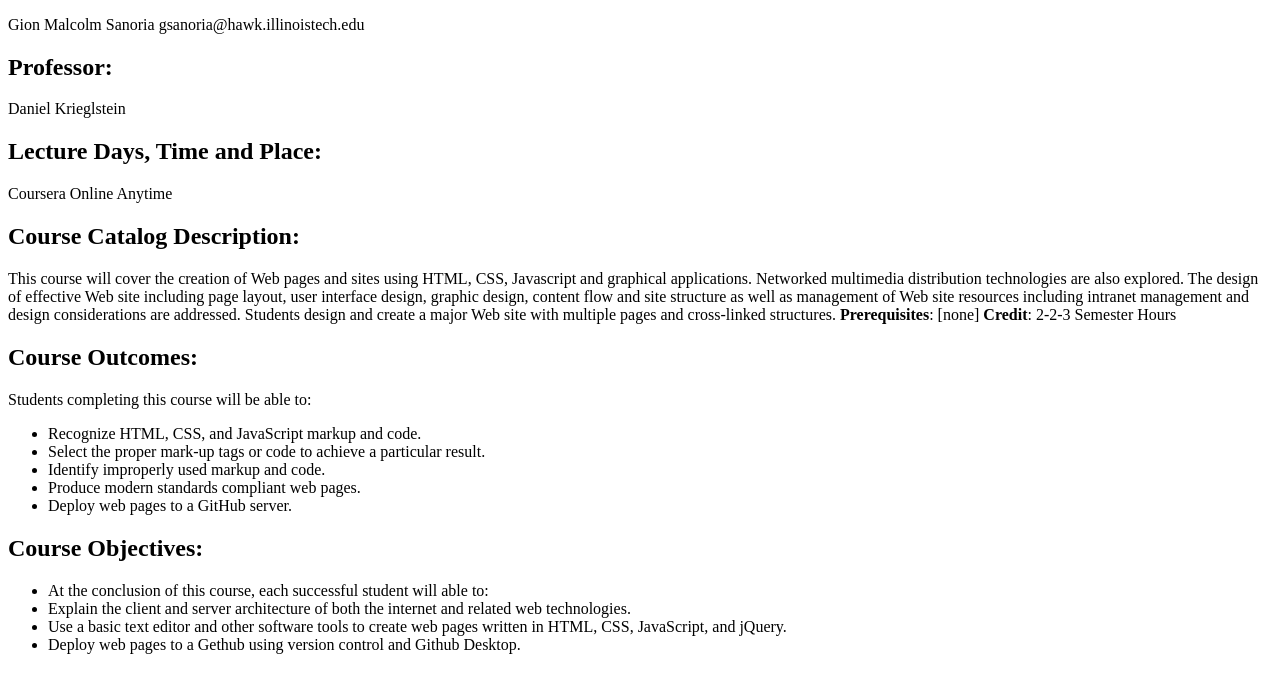
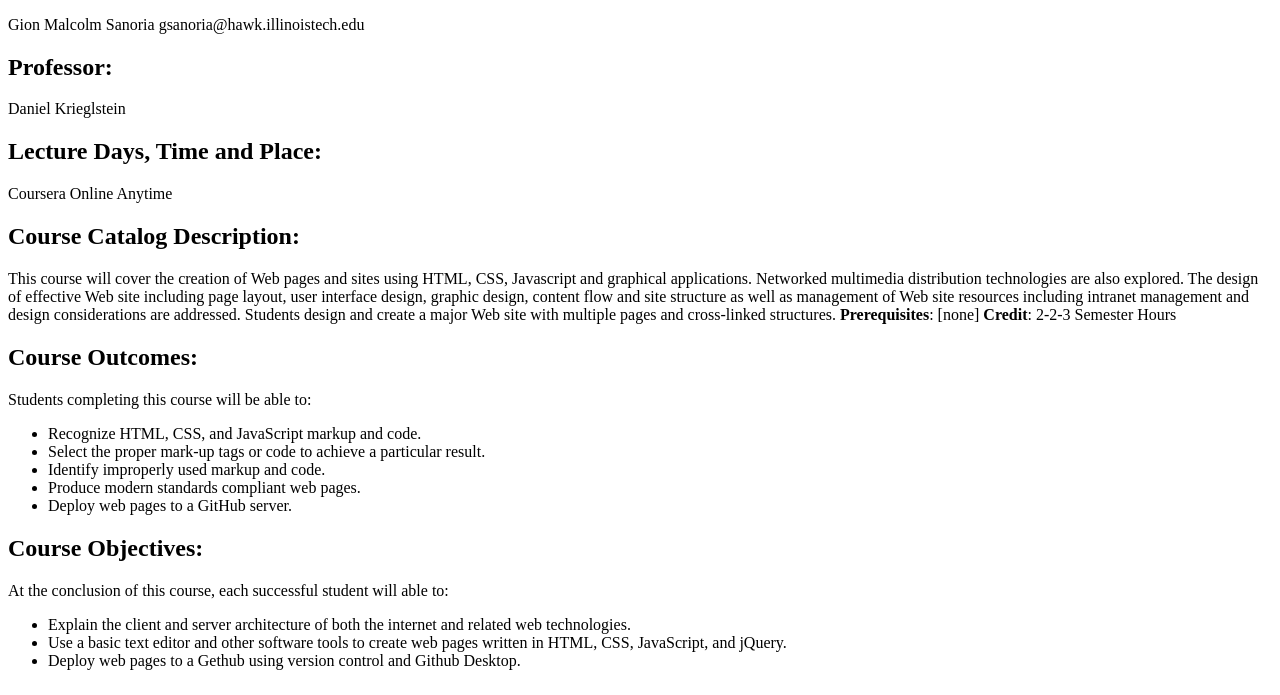
Before and after one commit to mello2118/lab2_final, a plain HTML site: page index.html in a window 1280 px wide. Shown: the part 105-800 px from the top of the page. Drawn offline with Linux system fonts and the light colour scheme.

Commit message:
Update index.html
noticed that I had the "At the conclusion of this course..." as a listed item instead of a paragraph, so i fixed it

```diff
--- a/index.html
+++ b/index.html
@@ -25,8 +25,8 @@
 			<li>Deploy web pages to a GitHub server.</li>
 		</ul>
 	<h2>Course Objectives:</h2>
+		<p>At the conclusion of this course, each successful student will able to:</p>
 		<ul>
-			<li>At the conclusion of this course, each successful student will able to:</li>
 			<li>Explain the client and server architecture of both the internet and related web technologies.</li>
 			<li>Use a basic text editor and other software tools to create web pages written in HTML, CSS, JavaScript, and jQuery.</li>
 			<li>Deploy web pages to a Gethub using version control and Github Desktop.</li>
```
